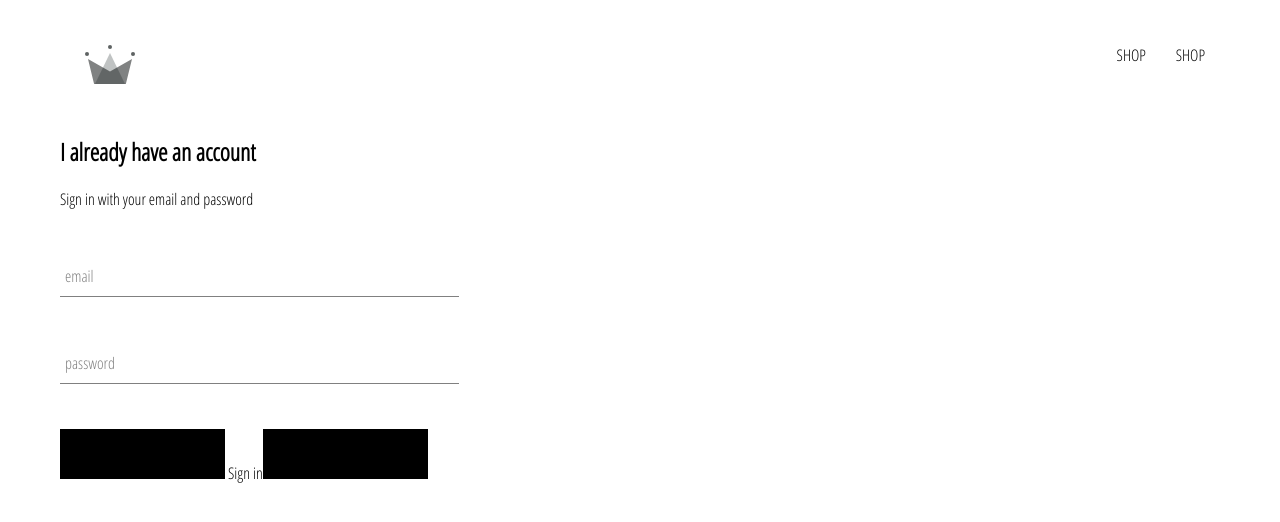
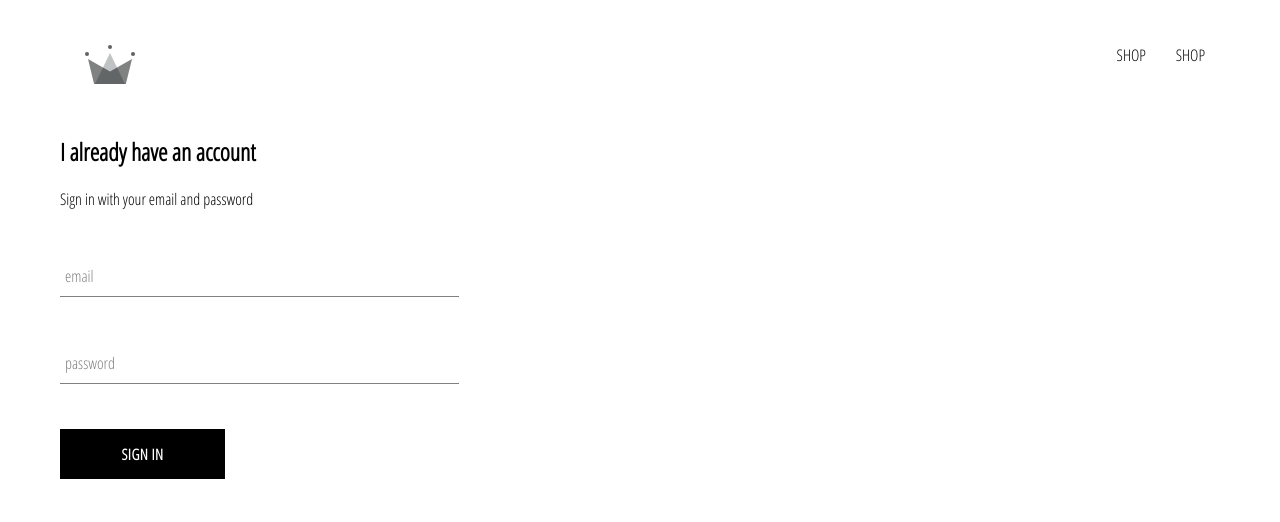
Before and after one commit to tolanie/e-commerce, a React (Create React App) app: page /signin in a window 1280 px wide. Shown: the top 522 px of the page. Built offline with nearby package versions, Linux system fonts and the light colour scheme.

Commit message:
Merge pull request #1
* fix button issue

```diff
--- a/src/components/sign-in/sign-in.components.jsx
+++ b/src/components/sign-in/sign-in.components.jsx
@@ -53,7 +53,7 @@ class SignIn extends React.Component {
             required
           />
 
-          <CustomButton type="submit"/> Sign in<CustomButton/>
+          <CustomButton type="submit"> Sign in</CustomButton>
         </form>
       </div>
     );
```
